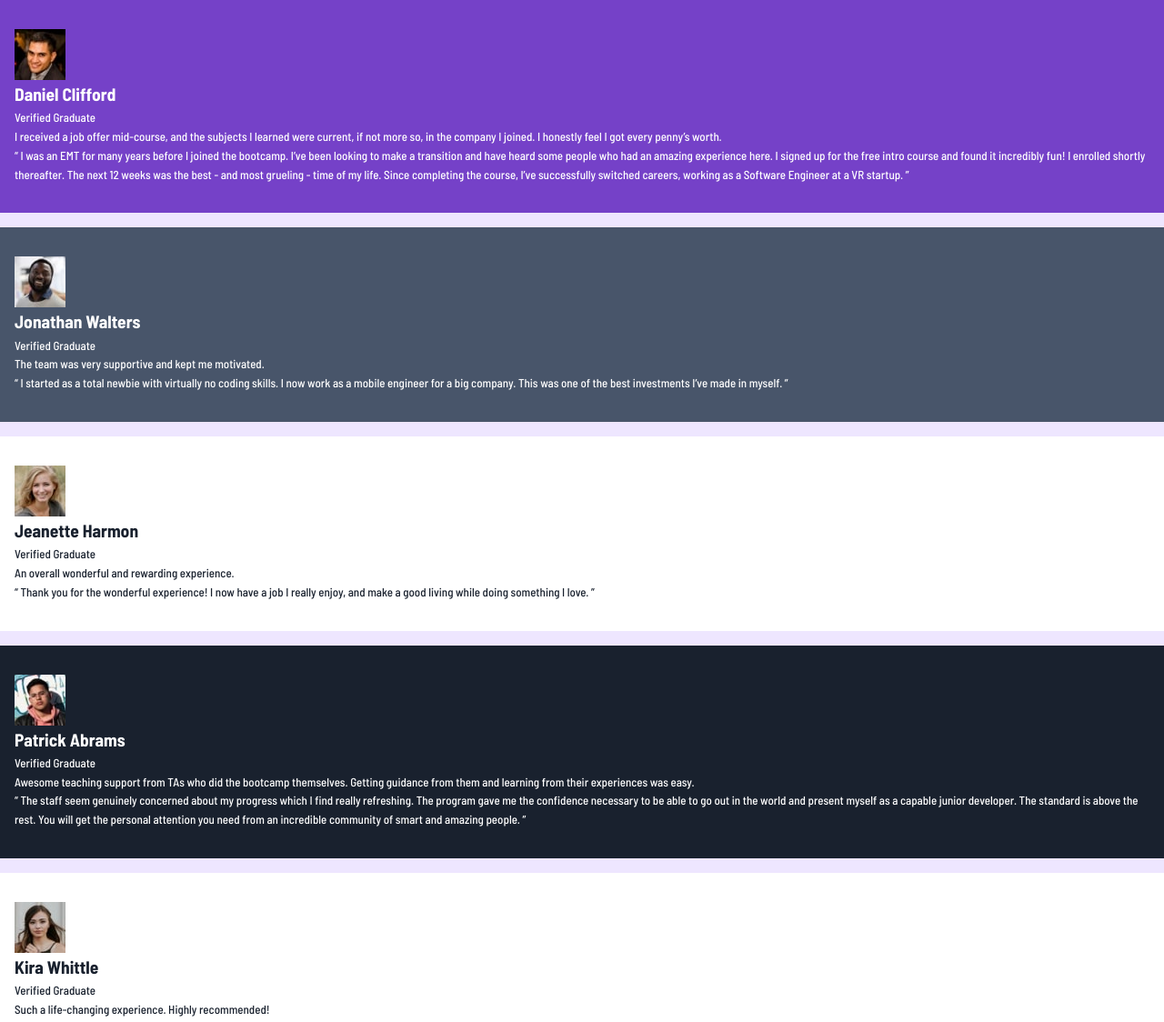
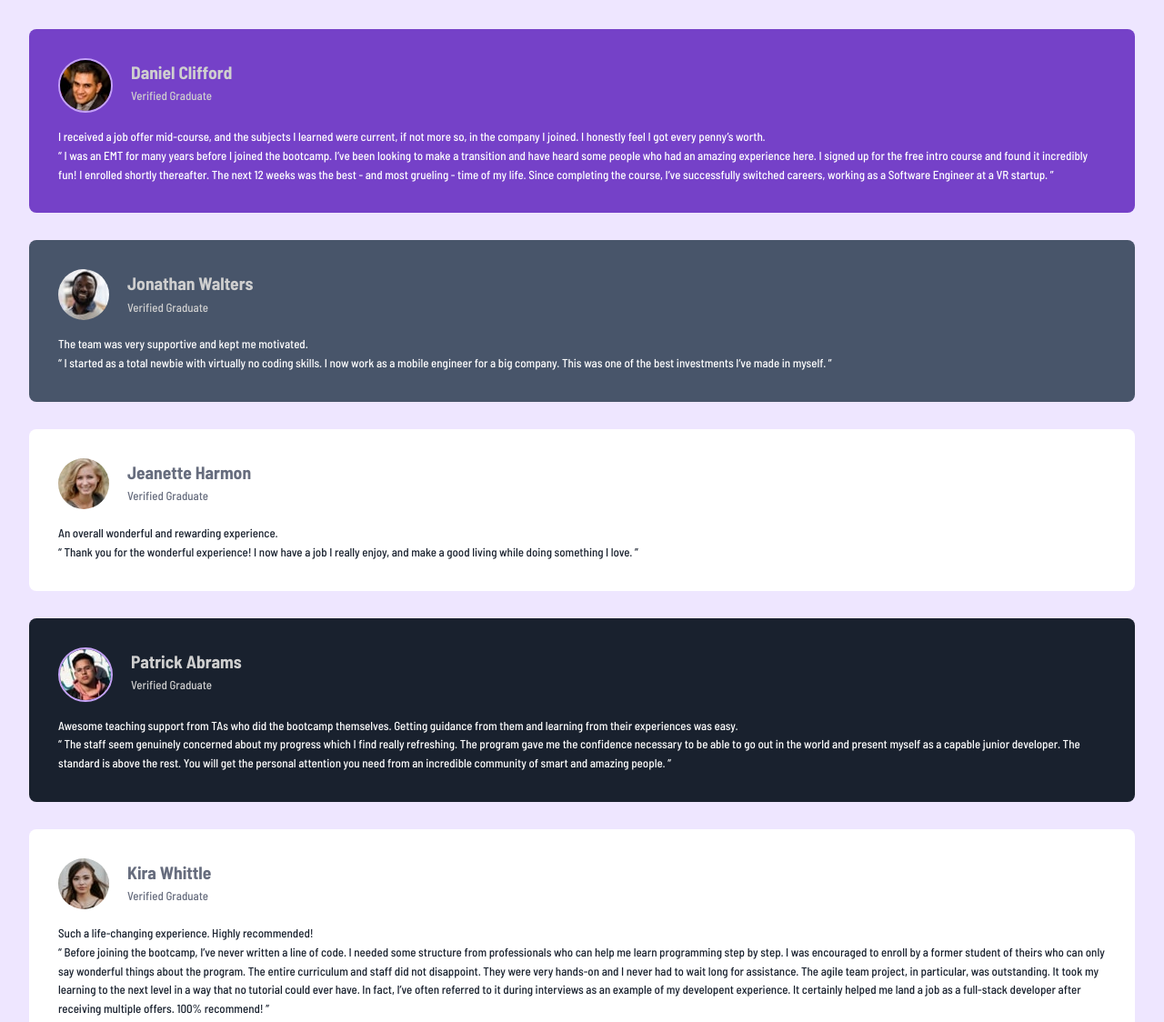
Before and after one commit to maomaoXD/testimonials-grid-section, a plain HTML site: page index.html in a window 1280 px wide. Shown: the top 1124 px of the page at 91% size. Drawn offline with Linux system fonts and the light colour scheme.

Commit message:
update the grid and index.html v2

```diff
--- a/index.html
+++ b/index.html
@@ -16,9 +16,7 @@
       <div class="testimonial">
         <div class="testimonial__card testimonial__card--purple">
           <div class="testimonial__info">
-            <div class="testimonial__img">
-              <img src="./images/image-daniel.jpg" alt="Daniel Clifford">
-            </div>
+              <img class="testimonial__img border-purple" src="./images/image-daniel.jpg" alt="Daniel Clifford">
             <div class="testimonial__name">
               <h2 class="testimonial__name-title">Daniel Clifford</h2>
               <p class="testimonial__name-role">Verified Graduate</p>
@@ -38,9 +36,7 @@
 
         <div class="testimonial__card testimonial__card--grey">
           <div class="testimonial__info">
-            <div class="testimonial__img">
-              <img src="./images/image-jonathan.jpg" alt="Jonathan Walters">
-            </div>
+              <img class="testimonial__img" src="./images/image-jonathan.jpg" alt="Jonathan Walters">
             <div class="testimonial__name">
               <h2 class="testimonial__name-title">Jonathan Walters</h2>
               <p class="testimonial__name-role">Verified Graduate</p>
@@ -60,10 +56,8 @@
 
         <div class="testimonial__card testimonial__card--white">
           <div class="testimonial__info">
-            <div class="testimonial__img">
-              <img src="./images/image-jeanette.jpg" alt="Jeanette Harmon">
-            </div>
-            <div class="testimonial__name">
+              <img class="testimonial__img" src="./images/image-jeanette.jpg" alt="Jeanette Harmon">
+            <div class="testimonial__name text-neutral">
               <h2 class="testimonial__name-title">Jeanette Harmon</h2>
               <p class="testimonial__name-role">Verified Graduate</p>
             </div>
@@ -81,9 +75,7 @@
 
         <div class="testimonial__card testimonial__card--darkblue">
           <div class="testimonial__info">
-            <div class="testimonial__img">
-              <img src="./images/image-patrick.jpg" alt="Patrick Abrams">
-            </div>
+              <img class="testimonial__img border-purple" src="./images/image-patrick.jpg" alt="Patrick Abrams">
             <div class="testimonial__name">
               <h2 class="testimonial__name-title">Patrick Abrams</h2>
               <p class="testimonial__name-role">Verified Graduate</p>
@@ -102,10 +94,8 @@
 
         <div class="testimonial__card testimonial__card--white">
           <div class="testimonial__info">
-            <div class="testimonial__img">
-              <img src="./images/image-kira.jpg" alt="Kira Whittle">
-            </div>
-            <div class="testimonial__name">
+              <img class="testimonial__img" src="./images/image-kira.jpg" alt="Kira Whittle">
+            <div class="testimonial__name text-neutral">
               <h2 class="testimonial__name-title">Kira Whittle</h2>
               <p class="testimonial__name-role">Verified Graduate</p>
             </div>
--- a/scss/base/_typography.scss
+++ b/scss/base/_typography.scss
@@ -9,3 +9,11 @@ body {
     font-size: v.$font-size;
     font-weight: v.$font-weight-md;
 }
+
+.testimonial__name {
+    color: v.$grey-200;
+
+    &--title {
+        font-weight: v.$font-weight-md;
+    }
+}
--- a/scss/base/_utilities.scss
+++ b/scss/base/_utilities.scss
@@ -1,3 +1,13 @@
 @use '../abstract/functions' as f;
 @use '../abstract/variables' as v;
 @use '../abstract/mixins' as m;
+
+
+
+.border-purple {
+    border: 2px solid v.$purple-300;
+}
+
+.text-neutral {
+    color: v.$grey-400 !important;
+}
--- a/scss/components/_testimonial.scss
+++ b/scss/components/_testimonial.scss
@@ -4,26 +4,49 @@
 
 // Testimonial component styles
 
+// Block: Testimonial Card
 .testimonial__card {
-    padding: f.rem(32) f.rem(16);
-}
+    display: grid;
+    gap: f.rem(16);
 
-.testimonial__card--purple {
+    padding: clamp(f.rem(16), 5vw, f.rem(32));
+    border-radius: f.rem(8);
+    // Modifiers
+    &--purple {
         background-color: v.$purple-500;
         color: v.$white;
     }
 
-.testimonial__card--grey {
+    &--grey {
         background-color: v.$grey-500;
         color: v.$white;
     }
 
-.testimonial__card--white {
+    &--white {
         background-color: v.$white;
         color: v.$dark-blue;
     }
 
-.testimonial__card--darkblue {
+    &--darkblue {
         background-color: v.$dark-blue;
         color: v.$white;
     }
+}
+
+
+
+// Element: Testimonial Info
+
+.testimonial {
+
+    &__info {
+        display: flex;
+        gap: f.rem(20);
+
+    }
+
+    &__img {
+        border-radius: 50%;
+    }
+
+}
--- a/scss/layout/_grid.scss
+++ b/scss/layout/_grid.scss
@@ -3,8 +3,19 @@
 @use '../abstract/mixins' as m;
 
 // Mobile-first grid system
+
+.testimonial-container {
+    display: grid;
+    grid-template-columns: repeat(1, 1fr);
+    place-items: center;
+    height: 100%;
+    padding: clamp(f.rem(16), 5vw, f.rem(32));
+    min-width: f.rem(375);
+    max-width: f.rem(1440);
+}
+
 .testimonial {
     display: grid;
     grid-template-columns: repeat(1, 1fr);
-    gap: f.rem(16);
+    gap: f.rem(30);
 }
```
Also changed, not shown: dist/main.css, 1 other file. Lines whose indentation alone changed are shown as unchanged.
